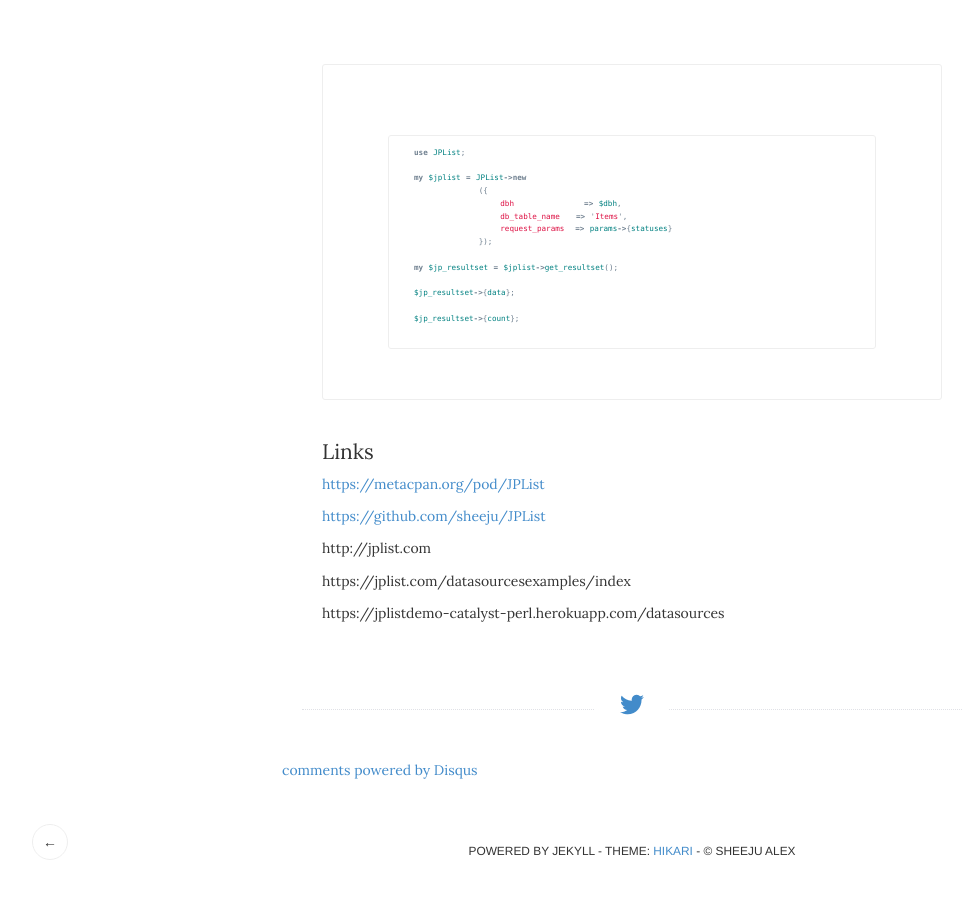
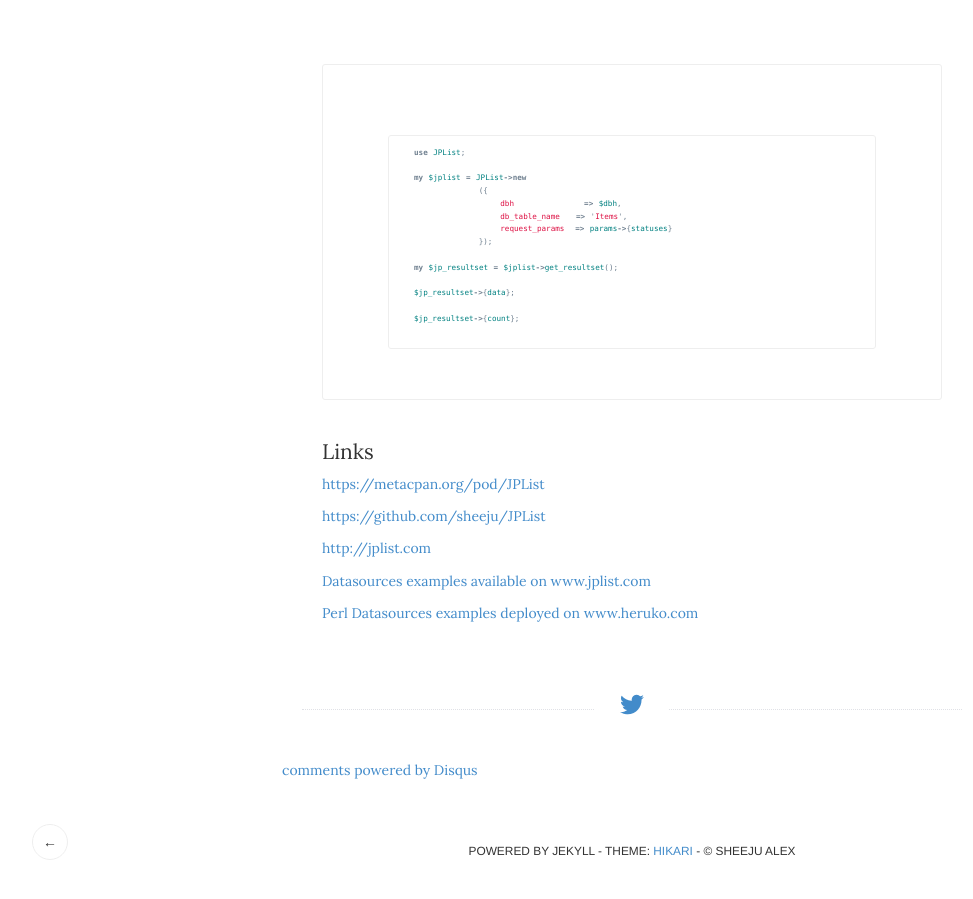
Before and after one commit to sheeju/sheeju.github.io, a Jekyll site: the page built from _posts/2017-09-12-jplist-perl-module-and-server-side-jplist-ui-demo.md, in a window 1280 px wide and 900 px high, scrolled down 2057 px. Shown: the whole window, without its empty margins (8-981 px from the left). Built offline with Jekyll 4.4.1, drawn with Linux system fonts in a browser that asks for light colours; comment, search, counter and statistics services are not loaded; some of the changed text lies outside the part shown.

Commit message:
links updated

```diff
--- a/_posts/2017-09-12-jplist-perl-module-and-server-side-jplist-ui-demo.md
+++ b/_posts/2017-09-12-jplist-perl-module-and-server-side-jplist-ui-demo.md
@@ -14,13 +14,13 @@ Server side rendering for JPLIst depends on the module used for parsing the JPLi
 
 Below URL shows example of using PHP/ASP as server side backend for rendering server side data.
 
-https://jplist.com/datasourcesexamples/index
+[https://jplist.com/datasourcesexamples/index](https://jplist.com/datasourcesexamples/index)
 
-## JPList Data Source for Catalyst/Perl
+## Data Source Examples for Perl/Catalyst MVC
 
 Below URL shows example of using Catalyst/Perl as server side backend for rendering server side data.
 
-https://jplistdemo-catalyst-perl.herokuapp.com/datasources
+[https://jplistdemo-catalyst-perl.herokuapp.com/datasources](https://jplistdemo-catalyst-perl.herokuapp.com/datasources)
 
 # JPList Module
 
@@ -101,8 +101,8 @@ $jp_resultset->{count};
 
 [https://github.com/sheeju/JPList](https://github.com/sheeju/JPList)
 
-http://jplist.com
+[http://jplist.com](http://jplist.com)
 
-https://jplist.com/datasourcesexamples/index
+[Datasources examples available on www.jplist.com](https://jplist.com/datasourcesexamples/index)
 
-https://jplistdemo-catalyst-perl.herokuapp.com/datasources
+[Perl Datasources examples deployed on www.heruko.com](https://jplistdemo-catalyst-perl.herokuapp.com/datasources)
```
